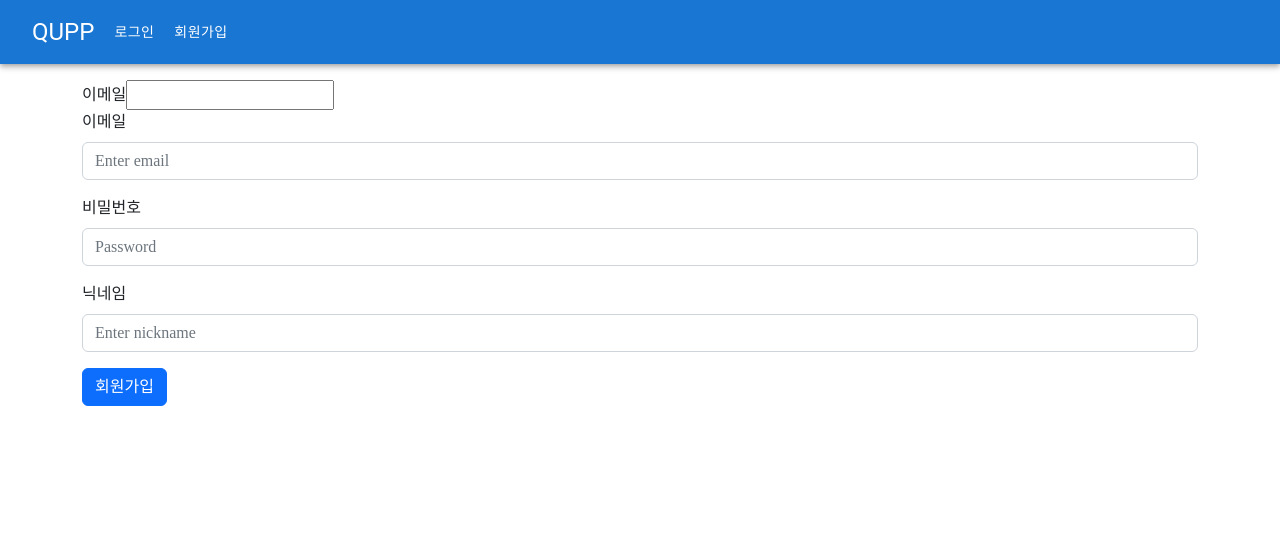
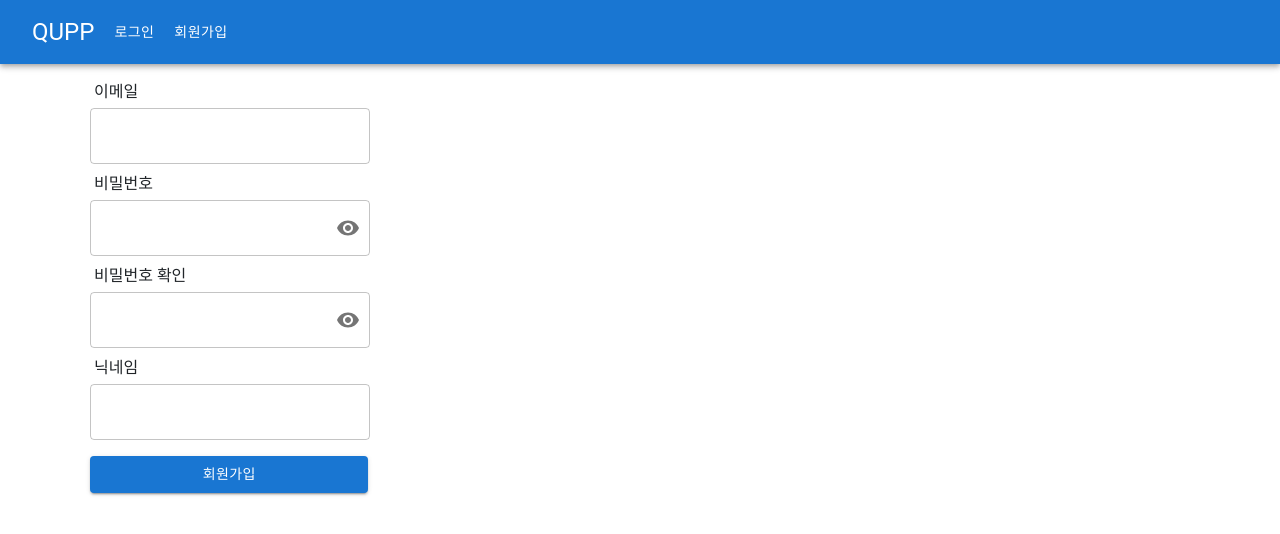
Before and after one commit to devmizz/qupp-front, a React (Create React App) app: page /create_account in a window 1280 px wide. Shown: the top 534 px of the page. Built offline with nearby package versions, Linux system fonts and the light colour scheme; no server answers; a web font is replaced by a local one.

Commit message:
FEAT: email, nickname duplicate ui

```diff
--- a/src/components/user/Info.jsx
+++ b/src/components/user/Info.jsx
@@ -1,6 +1,9 @@
 import React, { useState } from 'react';
 
-import { updateUserEmail, updateUserNickname } from '../../util/axios/userApi';
+import {
+  updateUserEmail,
+  updateUserNickname,
+} from '../../util/axios/user/userApi';
 
 const Info = () => {
   const [updateEmail, setUpdateEmail] = useState('');
--- a/src/components/user/MyPost.jsx
+++ b/src/components/user/MyPost.jsx
@@ -8,7 +8,7 @@ import {
   getMyQuestions,
   getMyAnswers,
   getMyComments,
-} from '../../util/axios/userApi';
+} from '../../util/axios/user/userApi';
 import Pagination from '../Pagination';
 
 const Post = ({ menu }) => {
--- /dev/null
+++ b/src/util/axios/user/signUpApi.js
@@ -0,0 +1,49 @@
+import axios from 'axios';
+import { getCookie } from '../../cookie';
+
+export const axiosInstance = axios.create({
+  baseURL: 'http://115.85.180.6:8080',
+  headers: {
+    Authorization: `Bearer ${getCookie('token')}`,
+    // withCredentials: true,
+  },
+});
+
+export const signUp = async (json) => {
+  try {
+    return await axiosInstance.post(`/user`, json);
+  } catch (error) {
+    console.error(error);
+    if (error.response.status === 400) {
+      alert(error.response.data.msg);
+    }
+  }
+};
+
+export const isDuplicateEmail = async (email) => {
+  try {
+    await axiosInstance.get(`/user/duplicate/email?email=${email}`);
+    return false;
+  } catch (error) {
+    console.error(error);
+    if (error.response.status === 400) {
+      return true;
+    }
+    return false;
+  }
+};
+
+export const isDuplicateNickname = async (nickname) => {
+  try {
+    const res = await axiosInstance.get(
+      `/user/duplicate/nickname?nickname=${nickname}`
+    );
+    return false;
+  } catch (error) {
+    console.error(error);
+    if (error.response.status === 400) {
+      return true;
+    }
+    return false;
+  }
+};
--- a/src/util/axios/userApi.js
+++ b/src/util/axios/user/userApi.js
@@ -1,5 +1,5 @@
 import axios from 'axios';
-import { getCookie } from '../cookie';
+import { getCookie } from '../../cookie';
 
 export const axiosInstance = axios.create({
   baseURL: 'http://115.85.180.6:8080',
@@ -8,15 +8,6 @@ export const axiosInstance = axios.create({
     // withCredentials: true,
   },
 });
-
-export const signUp = async (json) => {
-  try {
-    return await axiosInstance.post(`/user`, json);
-  } catch (error) {
-    console.error(error);
-    alert(error.response.data.msg);
-  }
-};
 
 export const login = async (json) => {
   try {
--- a/src/views/user/Login.jsx
+++ b/src/views/user/Login.jsx
@@ -2,7 +2,7 @@ import { useState } from 'react';
 import { useNavigate } from 'react-router-dom';
 import { useDispatch } from 'react-redux';
 
-import { login } from '../../util/axios/userApi';
+import { login } from '../../util/axios/user/userApi';
 import { setCookie } from '../../util/cookie';
 import { SET } from '../../constants/types';
 
@@ -30,8 +30,8 @@ function Login() {
     e.preventDefault();
 
     let body = {
-      email: email,
-      password: password,
+      email,
+      password,
     };
 
     apiCall(body);
--- a/src/views/user/SignUp.jsx
+++ b/src/views/user/SignUp.jsx
@@ -1,120 +1,200 @@
-import axios from 'axios';
 import { useState } from 'react';
-import Button from 'react-bootstrap/Button';
-import Form from 'react-bootstrap/Form';
+import { useDispatch } from 'react-redux';
 import { useNavigate } from 'react-router-dom';
 
-import { signUp } from '../../util/axios/userApi';
+import Box from '@mui/material/Box';
+import Button from '@mui/material/Button';
+import IconButton from '@mui/material/IconButton';
+import OutlinedInput from '@mui/material/OutlinedInput';
+import InputAdornment from '@mui/material/InputAdornment';
+import FormControl from '@mui/material/FormControl';
+import FormHelperText from '@mui/material/FormHelperText';
+import TextField from '@mui/material/TextField';
+import Visibility from '@mui/icons-material/Visibility';
+import VisibilityOff from '@mui/icons-material/VisibilityOff';
+
+import { SET } from '../../constants/types';
+import {
+  signUp,
+  isDuplicateEmail,
+  isDuplicateNickname,
+} from '../../util/axios/user/signUpApi';
 import { setCookie } from '../../util/cookie';
+import { useEffect } from 'react';
 
-function SignUp() {
+export default function SignUp() {
+  const dispatch = useDispatch();
   const navigate = useNavigate();
 
-  const [email, setEmail] = useState('');
-  const [isDuplicatedEmail, setIsDuplicatedEmail] = useState();
-  const [isValidEmail, setIsValidEmail] = useState();
-  const [password, setPassword] = useState('');
-  const [nickname, setNickname] = useState('');
-  const [isDuplicatedNickname, setIsDuplicatedNickname] = useState();
+  const [values, setValues] = useState({
+    email: '',
+    password: '',
+    validPassword: '',
+    showPassword: false,
+  });
 
-  const emailHandler = (e) => {
+  const [isEmailDuplicate, setIsEmailDuplicate] = useState(false);
+
+  const [isNicknameDuplicate, setIsNicknameDuplicate] = useState(false);
+
+  const handleChange = (prop) => (e) => {
     e.preventDefault();
-    setEmail(e.target.value);
+    setValues({ ...values, [prop]: e.target.value });
   };
 
-  const passwordHandler = (e) => {
-    e.preventDefault();
-    setPassword(e.target.value);
-  };
-
-  const nicknameHandler = (e) => {
-    e.preventDefault();
-    setNickname(e.target.value);
+  const handleShowPassword = () => {
+    setValues({
+      ...values,
+      showPassword: !values.showPassword,
+    });
   };
 
   const submitHandler = (e) => {
     e.preventDefault();
 
     let body = {
-      email: email,
-      password: password,
-      nickname: nickname,
+      email: values.email,
+      password: values.password,
+      nickname: values.nickname,
     };
 
     axios(body);
   };
 
+  useEffect(() => {
+    isDuplicateEmail(values.email).then((res) =>
+      res ? setIsEmailDuplicate(true) : setIsEmailDuplicate(false)
+    );
+  }, [values.email]);
+
+  useEffect(() => {
+    isDuplicateNickname(values.nickname).then((res) =>
+      res ? setIsNicknameDuplicate(true) : setIsNicknameDuplicate(false)
+    );
+  }, [values.nickname]);
+
+  // 얘는 다른데로 가야 하지 않나?
   async function axios(body) {
     const signUpData = await signUp(body);
 
     if (signUpData) {
       const token = signUpData.data.jwtToken;
 
-      let user = signUpData.data.responseUser;
+      const user = signUpData.data.responseUser;
 
-      localStorage.setItem('userId', user.id);
-      localStorage.setItem('userEmail', JSON.stringify(user.email));
-      localStorage.setItem('userNickname', JSON.stringify(user.nickname));
+      const data = {
+        id: user.id,
+        email: user.email,
+        nickname: user.nickname,
+      };
+
+      localStorage.setItem('user', data);
+
+      dispatch({
+        type: SET,
+        payload: data,
+      });
 
       setCookie('token', token);
-      navigate('/');
-      // 이건 야매임! 새로고침을 해서 강제로 cookie를 읽게 만들어서 자연스러운 flow 형성
-      // 전역 상태 관리 달아서 useAuth에 있는 token 값을 update 해주면 자연스럽게 해당 부분 없어도 동작할것임
-      window.location.reload();
+
+      navigate(`/`);
     }
   }
 
   return (
     <div className="flex justify-center mt-3 container">
-      <form
-        className="flex flex-col w-4/12 justify-center align-middle"
+      <Box
+        component="form"
+        sx={{
+          '& > :not(style)': { m: 1, width: '35ch' },
+        }}
+        noValidate
+        autoComplete="off"
         onSubmit={submitHandler}
       >
+        {/* 이메일 */}
         <div>
-          이메일
-          <input className="border-solid border-2"></input>
+          <div className="m-1 font-bold text-sky-700 text-lg">이메일</div>
+          <TextField
+            error={isEmailDuplicate}
+            fullWidth
+            id="outlined-email"
+            value={values.email}
+            color="primary"
+            onChange={handleChange('email')}
+          />
+          {isEmailDuplicate && (
+            <FormHelperText>이미 존재하는 이메일입니다</FormHelperText>
+          )}
         </div>
-      </form>
-      <Form
-        className="flex flex-col w-4/12 justify-center align-middle"
-        onSubmit={submitHandler}
-      >
-        <Form.Group className="mb-3" controlId="formBasicEmail">
-          <Form.Label>이메일</Form.Label>
-          <Form.Control
-            type="email"
-            value={email}
-            onChange={emailHandler}
-            placeholder="Enter email"
+        <div>
+          <div className="m-1 font-bold text-sky-700 text-lg">비밀번호</div>
+          <FormControl sx={{ width: '35ch' }} variant="outlined">
+            <OutlinedInput
+              error={values.password !== values.validPassword}
+              id="outlined-adornment-password"
+              type={values.showPassword ? 'text' : 'password'}
+              value={values.password}
+              onChange={handleChange('password')}
+              endAdornment={
+                <InputAdornment position="end">
+                  <IconButton
+                    aria-label="toggle password visibility"
+                    onClick={handleShowPassword}
+                    edge="end"
+                  >
+                    {values.showPassword ? <VisibilityOff /> : <Visibility />}
+                  </IconButton>
+                </InputAdornment>
+              }
+            />
+          </FormControl>
+        </div>
+        <div>
+          <div className="m-1 font-bold text-sky-700 text-lg">
+            비밀번호 확인
+          </div>
+          <FormControl sx={{ width: '35ch' }} variant="outlined">
+            <OutlinedInput
+              error={values.password !== values.validPassword}
+              id="outlined-adornment-checkedPassword"
+              type={values.showPassword ? 'text' : 'password'}
+              value={values.validPassword}
+              onChange={handleChange('validPassword')}
+              endAdornment={
+                <InputAdornment position="end">
+                  <IconButton
+                    aria-label="toggle password visibility"
+                    onClick={handleShowPassword}
+                    edge="end"
+                  >
+                    {values.showPassword ? <VisibilityOff /> : <Visibility />}
+                  </IconButton>
+                </InputAdornment>
+              }
+            />
+            {values.password !== values.validPassword ? (
+              <FormHelperText>비밀번호가 다릅니다</FormHelperText>
+            ) : (
+              ' '
+            )}
+          </FormControl>
+        </div>
+        <div>
+          <div className="m-1 font-bold text-sky-700 text-lg">닉네임</div>
+          <TextField
+            error={isNicknameDuplicate}
+            fullWidth
+            id="outlined-nickname"
+            value={values.nickname}
+            onChange={handleChange('nickname')}
           />
-        </Form.Group>
-
-        <Form.Group className="mb-3" controlId="formBasicPassword">
-          <Form.Label>비밀번호</Form.Label>
-          <Form.Control
-            type="password"
-            value={password}
-            onChange={passwordHandler}
-            placeholder="Password"
-          />
-        </Form.Group>
-
-        <Form.Group className="mb-3" controlId="formBasicNickname">
-          <Form.Label>닉네임</Form.Label>
-          <Form.Control
-            type="nickname"
-            value={nickname}
-            onChange={nicknameHandler}
-            placeholder="Enter nickname"
-          />
-        </Form.Group>
-
-        <Button variant="primary" type="submit">
-          회원가입
-        </Button>
-      </Form>
+          {isNicknameDuplicate && (
+            <FormHelperText>이미 존재하는 닉네임입니다</FormHelperText>
+          )}
+        </div>
+        <Button variant="contained">회원가입</Button>
+      </Box>
     </div>
   );
 }
-
-export default SignUp;
```
